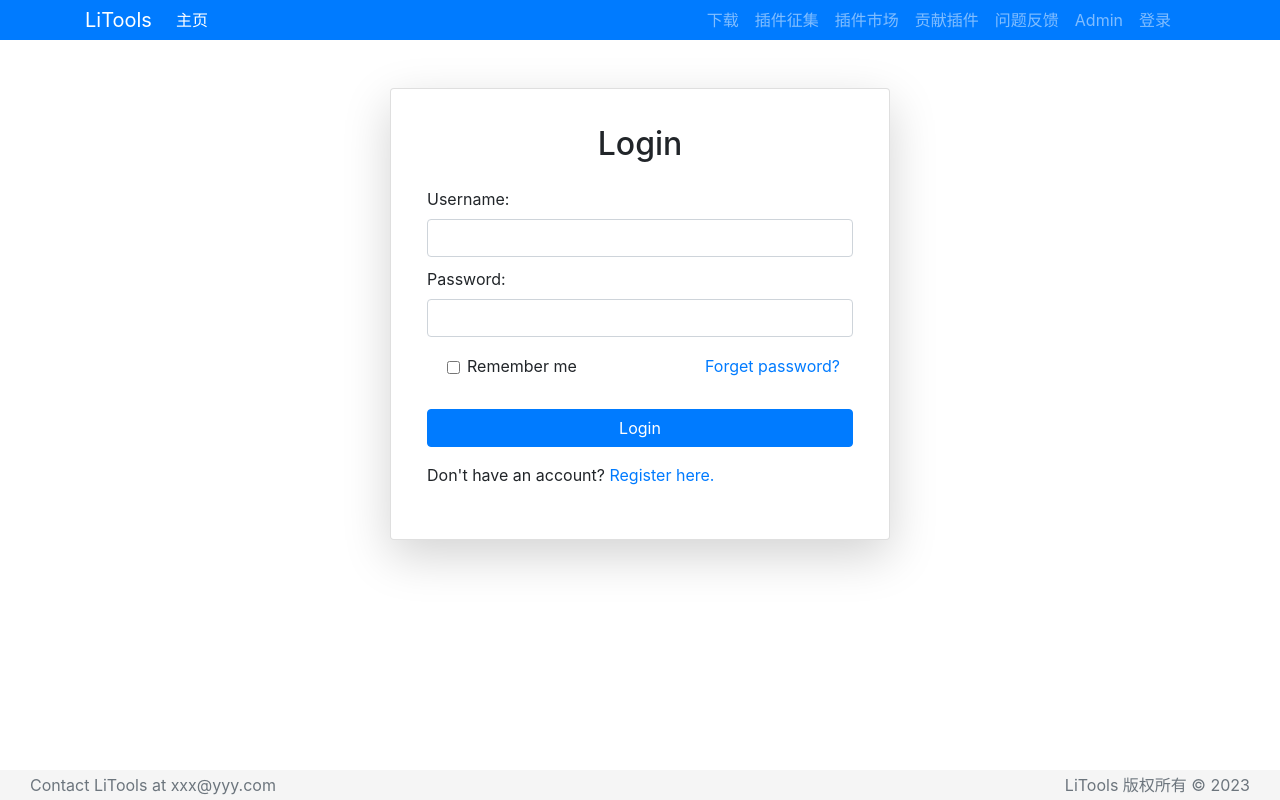
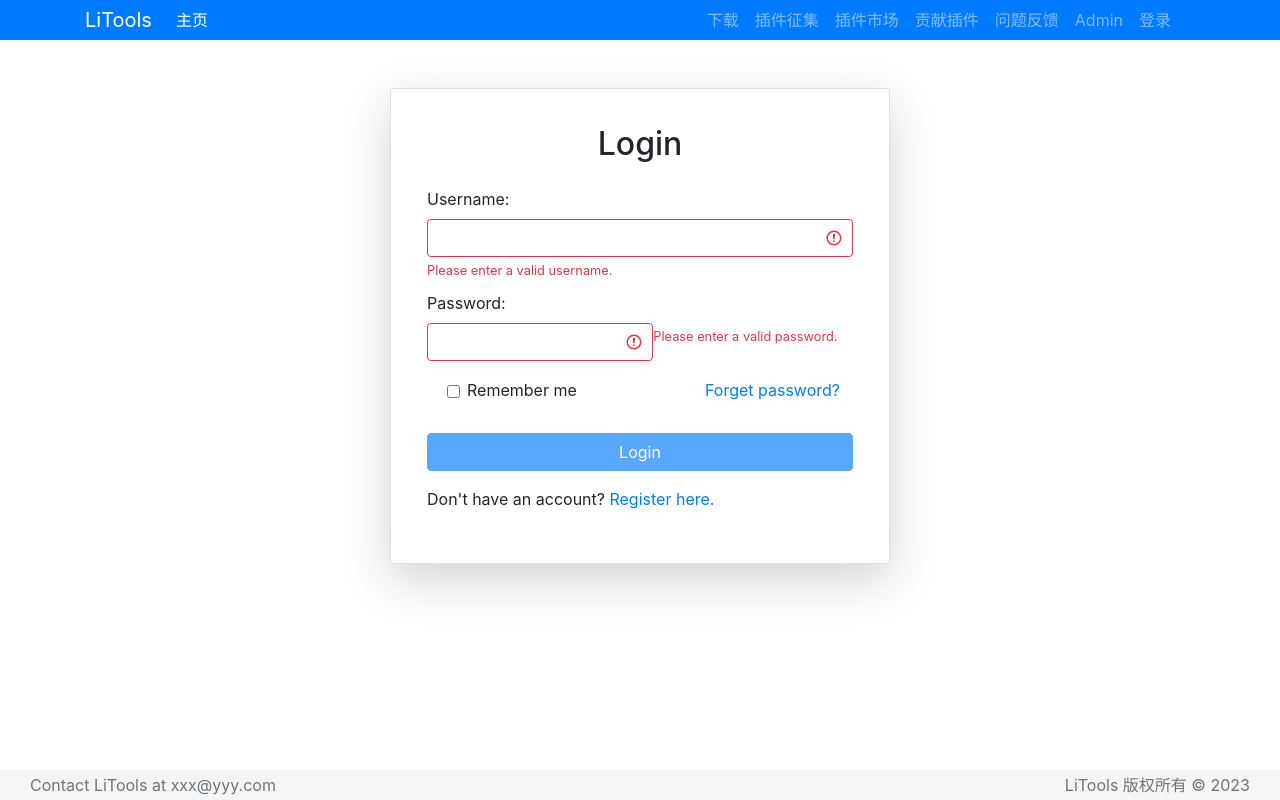
Before and after one commit to terrylikescoding/LiTools-Extension-Server-and-Client, a Vue app in the folder client/: page /login in a window 1280 px wide. Built offline with nearby package versions, Linux system fonts and the light colour scheme; the HTML template or start-up script is replaced by a standard one.

Commit message:
登录框添加标红效果

```diff
--- a/client/src/components/Login.vue
+++ b/client/src/components/Login.vue
@@ -9,13 +9,19 @@
           <form>
             <div class="form-group">
               <label for="username">Username:</label>
-              <input type="text" class="form-control" id="username" v-model="username">
+              <input type="text" class="form-control" id="username" v-model="username" :class="{ 'is-invalid': !username }" required>
+              <div class="invalid-feedback">
+                Please enter a valid username.
+              </div>
             </div>
 
             <div class="form-group">
               <label for="password">Password:</label>
               <div class="d-flex bd-highlight">
-                <input type="password" class="form-control flex-grow-1 bd-highlight" id="password" v-model="password">
+                <input type="password" class="form-control flex-grow-1 bd-highlight" id="password" v-model="password" :class="{ 'is-invalid': !password }" required>
+                <div class="invalid-feedback">
+                  Please enter a valid password.
+                </div>
               </div>
             </div>
 
@@ -27,7 +33,7 @@
               <a href="#" class="btn btn-link bd-highlight">Forget password?</a>
             </div>
 
-            <button type="submit" class="btn btn-primary btn-block mt-4 login-btn" @click.prevent="login()">Login</button>
+            <button type="submit" class="btn btn-primary btn-block mt-4 login-btn" @click.prevent="login()" :disabled="!username || !password">Login</button>
 
             <p class="mt-3">Don't have an account? <a href="#">Register here.</a></p>
           </form>
@@ -67,9 +73,6 @@
 .login-btn{
   margin-top: 10px;
 }
-
-
-
 </style>
 
 <script>
```
